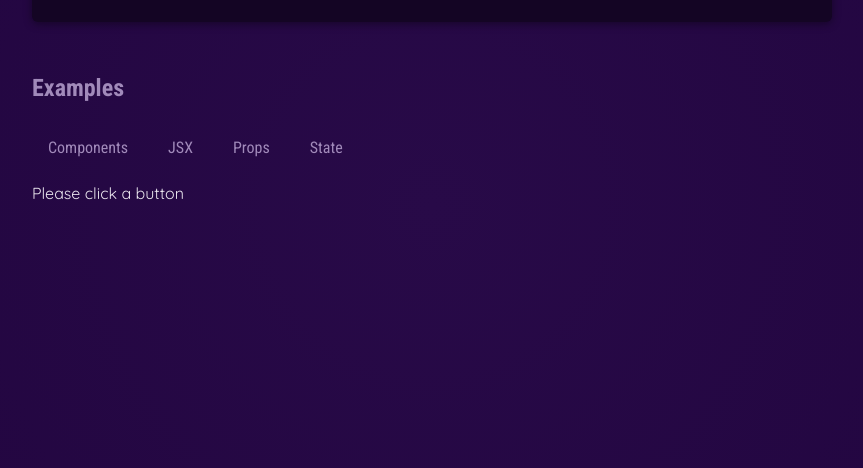
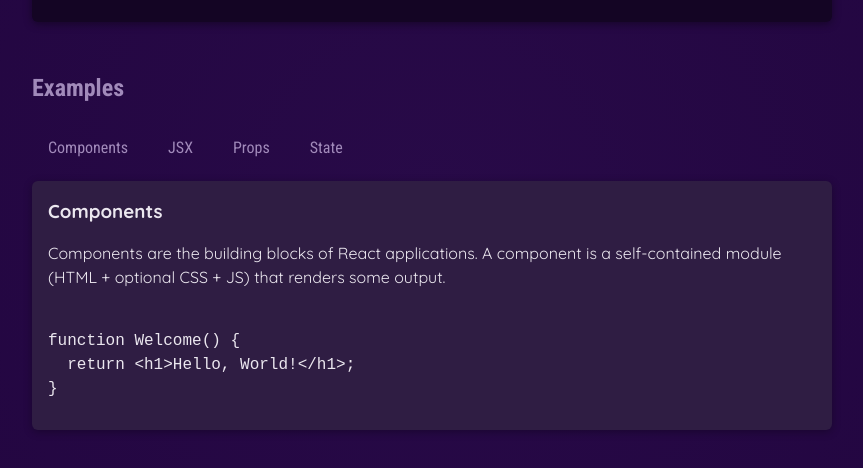
Before and after one commit to yashdeeptandon/Reactjs, a React (Vite) app: page / in a window 1280 px wide. Both pictures are taken after a click on the button "Components". Shown: the part 434-902 px from the top of the page, without its empty margins (208-1071 px from the left). Built offline with nearby package versions, Linux system fonts and the light colour scheme.

Commit message:
section-3 completed

```diff
--- a/src/App.jsx
+++ b/src/App.jsx
@@ -3,14 +3,33 @@
 import CoreConcepts from "./components/CoreConcepts";
 import TabButton from "./components/TabButton";
 import { useState } from "react";
+import { EXAMPLES } from "./data";
 
 function App() {
-
-  let tabContent = "Please click a button";
+  const [selectedTopic, setSelectedTopic] = useState("");
+  // state updates lead to new state values as the component function executes again
+  // const [counter , setCounter] = useState(0);
+  // counter -> current state value
+  // setCounter -> state updating function
+  // 0 -> initial state value stored by react
 
   function handleSelect(selectedButton) {
+    setSelectedTopic(selectedButton);
+    console.log(selectedTopic);
+  }
 
-    tabContent = selectedButton;
+  let tabContent = <p>Please select a topic.</p>;
+
+  if (selectedTopic) {
+    tabContent = (
+      <div id="tab-content">
+        <h3>{EXAMPLES[selectedTopic].title}</h3>
+        <p>{EXAMPLES[selectedTopic].description}</p>
+        <pre>
+          <code>{EXAMPLES[selectedTopic].code}</code>
+        </pre>
+      </div>
+    );
   }
 
   return (
@@ -33,7 +52,9 @@
         <section id="examples">
           <h2>Examples</h2>
           <menu>
-            <TabButton onSelect={() => handleSelect("components")}>Components</TabButton>
+            <TabButton onSelect={() => handleSelect("components")}>
+              Components
+            </TabButton>
             <TabButton onSelect={() => handleSelect("jsx")}>JSX</TabButton>
             <TabButton onSelect={() => handleSelect("props")}>Props</TabButton>
             <TabButton onSelect={() => handleSelect("state")}>State</TabButton>
--- a/src/data.js
+++ b/src/data.js
@@ -29,3 +29,54 @@
       "React-managed data which, when changed, causes the component to re-render & the UI to update.",
   },
 ];
+
+export const EXAMPLES = {
+  components: {
+    title: "Components",
+    description:
+      "Components are the building blocks of React applications. A component is a self-contained module (HTML + optional CSS + JS) that renders some output.",
+    code: `
+function Welcome() {
+  return <h1>Hello, World!</h1>;
+}`,
+  },
+  jsx: {
+    title: "JSX",
+    description:
+      "JSX is a syntax extension to JavaScript. It is similar to a template language, but it has full power of JavaScript (e.g., it may output dynamic content).",
+    code: `
+<div>
+  <h1>Welcome {userName}</h1>
+  <p>Time to learn React!</p>
+</div>`,
+  },
+  props: {
+    title: "Props",
+    description:
+      "Components accept arbitrary inputs called props. They are like function arguments.",
+    code: `
+function Welcome(props) {
+  return <h1>Hello, {props.name}</h1>;
+}`,
+  },
+  state: {
+    title: "State",
+    description:
+      "State allows React components to change their output over time in response to user actions, network responses, and anything else.",
+    code: `
+function Counter() {
+  const [isVisible, setIsVisible] = useState(false);
+
+  function handleClick() {
+    setIsVisible(true);
+  }
+
+  return (
+    <div>
+      <button onClick={handleClick}>Show Details</button>
+      {isVisible && <p>Amazing details!</p>}
+    </div>
+  );
+}`,
+  },
+};
```
